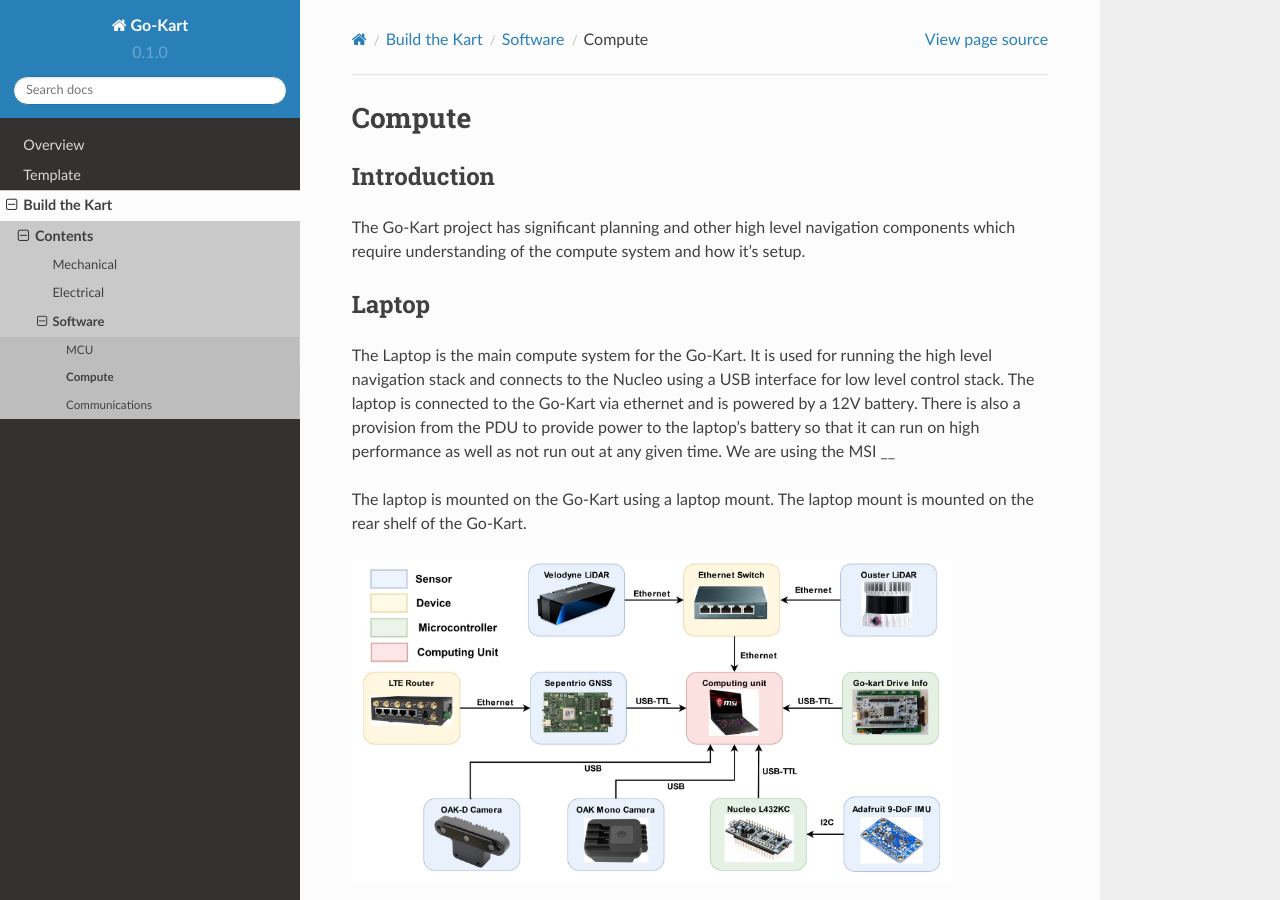
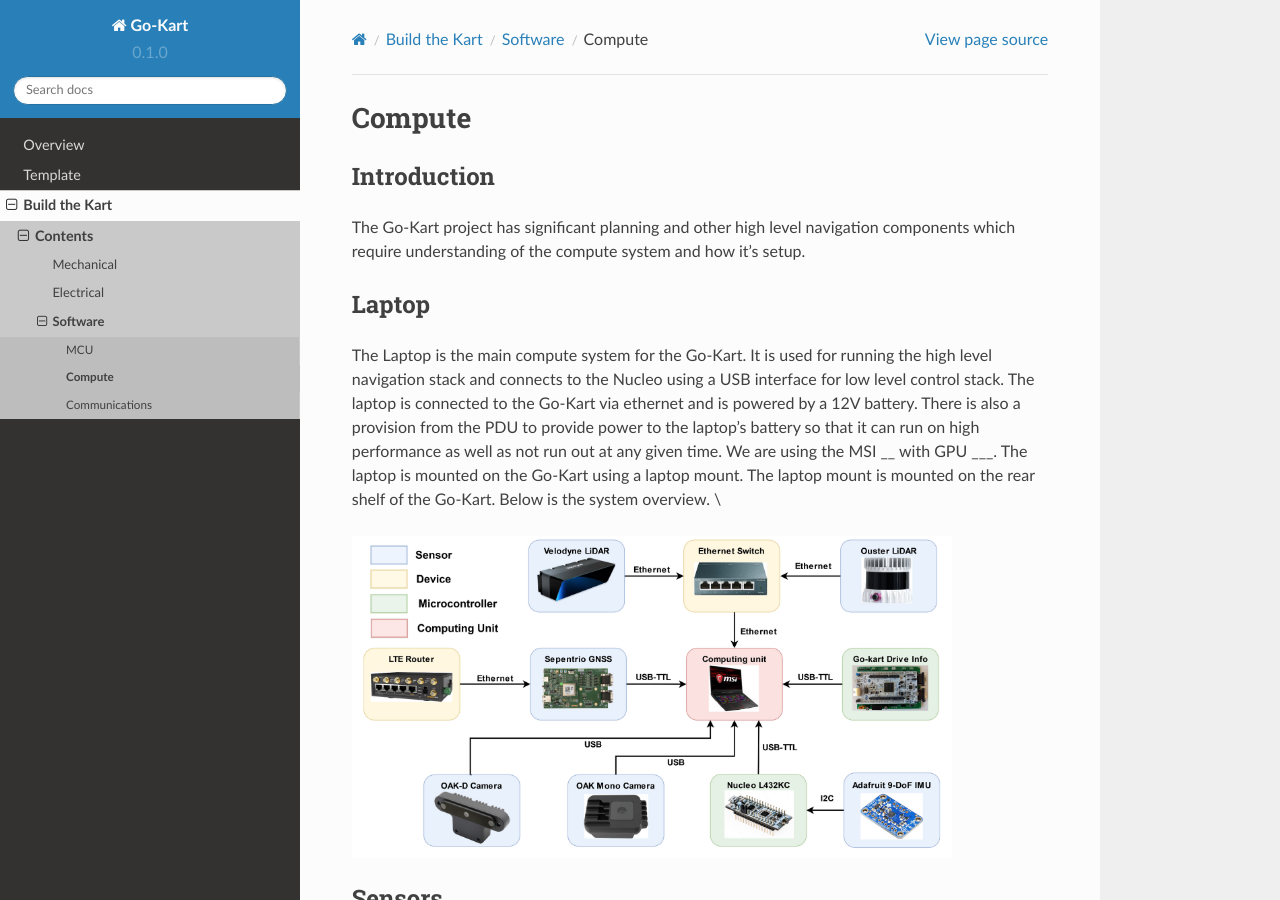
Before and after one commit to mlab-upenn/Go-Kart, a Sphinx documentation site: the page built from docs/source/Build-the-Kart/Software/Compute.rst, in a window 1280 px wide and 900 px high. Built offline with Sphinx 7.4.7 and the Read the Docs theme 2.0.0, drawn with Linux system fonts in a browser that asks for light colours; pages that are not in the unit, such as notebooks, are missing from menus.

Commit message:
minor bugs

```diff
--- a/docs/source/Build-the-Kart/Software/Communication.rst
+++ b/docs/source/Build-the-Kart/Software/Communication.rst
@@ -40,8 +40,7 @@ UART is a straightforward serial communication protocol that requires two wires:
 
 Wireless comms
 =========
-Wireless communications are useful for the system in a variety of ways. We have 2 types of wireless communications:
-Radio
+Wireless communications are useful for the system in a variety of ways. We have 2 types of wireless communications.
 
 
 Transmitter-Reciever link
--- a/docs/source/Build-the-Kart/Software/Compute.rst
+++ b/docs/source/Build-the-Kart/Software/Compute.rst
@@ -18,9 +18,7 @@ The Go-Kart project has significant planning and other high level navigation com
 
 Laptop
 =========
-The Laptop is the main compute system for the Go-Kart. It is used for running the high level navigation stack and connects to the Nucleo using a USB interface for low level control stack. The laptop is connected to the Go-Kart via ethernet and is powered by a 12V battery. There is also a provision from the PDU to provide power to the laptop's battery so that it can run on high performance as well as not run out at any given time. We are using the MSI __
-
-The laptop is mounted on the Go-Kart using a laptop mount. The laptop mount is mounted on the rear shelf of the Go-Kart.
+The Laptop is the main compute system for the Go-Kart. It is used for running the high level navigation stack and connects to the Nucleo using a USB interface for low level control stack. The laptop is connected to the Go-Kart via ethernet and is powered by a 12V battery. There is also a provision from the PDU to provide power to the laptop's battery so that it can run on high performance as well as not run out at any given time. We are using the MSI __ with GPU ___. The laptop is mounted on the Go-Kart using a laptop mount. The laptop mount is mounted on the rear shelf of the Go-Kart. Below is the system overview. \\
 
 .. image:: ../imgs/Software/compute.png
    :width: 600
--- a/docs/source/Build-the-Kart/Software/MCU.rst
+++ b/docs/source/Build-the-Kart/Software/MCU.rst
@@ -38,5 +38,4 @@ Github
 ==========
 All the code required to be flashed on each nucleo is available on our mlab github repository and is maintained by the AVEV team at the University of Pennsylvania.
 
-
 * |Link1|
```
